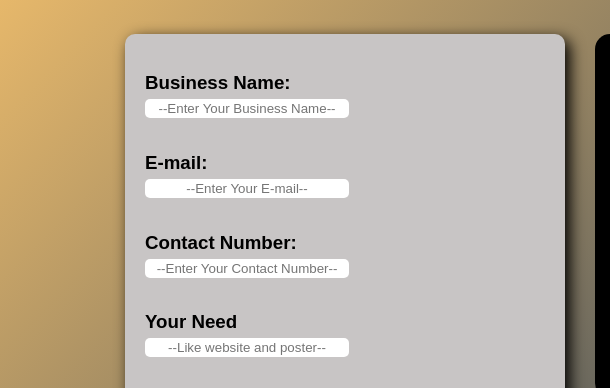
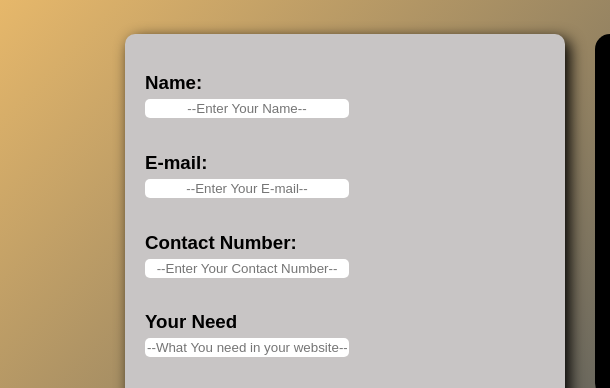
Before and after one commit to naveen4806-coder/webbitz, a plain HTML site: page info.html in a window 1280 px wide. Shown: the part 118-506 px from the top of the page, 0-610 px from the left. Drawn offline with Linux system fonts and the light colour scheme; grey boxes are pictures that could not be loaded.

Commit message:
Update info.html

```diff
--- a/info.html
+++ b/info.html
@@ -102,14 +102,14 @@
     <div class="info">
         <form action="https://docs.google.com/forms/d/e/1FAIpQLSdwiIvohbFmkEMQcBJl720sThPMCHiEtNlGwobSMo8Um0AvaQ/formResponse"
       method="POST" target="hidden_iframe" onsubmit="submitted=true;">
-    <h3>Business Name:</h3>
-    <input type="text" name="entry.1196939461" placeholder="--Enter Your Business Name--" required style="width: 200px; text-align: center;">
+    <h3>Name:</h3>
+    <input type="text" name="entry.1196939461" placeholder="--Enter Your Name--" required style="width: 200px; text-align: center;">
     <h3>E-mail:</h3>
     <input type="email" name="entry.331188034" placeholder="--Enter Your E-mail--" required style="width: 200px; text-align: center;">
     <h3>Contact Number:</h3>
     <input type="tel" name="entry.575007901" placeholder="--Enter Your Contact Number--" required style="width: 200px; text-align: center;">
     <h3>Your Need</h3>
-    <input type="text" name="entry.915980167" placeholder="--Like website and poster--" required style="width: 200px; text-align: center;">
+    <input type="text" name="entry.915980167" placeholder="--What You need in your website--" required style="width: 200px; text-align: center;">
     <h3>Website Type:</h3>
     <input type="text" name="entry.1624235465" placeholder="--E-commerce/Portfolio/Blog etc--" required style="width: 200px; text-align: center;">
     <br>
```
